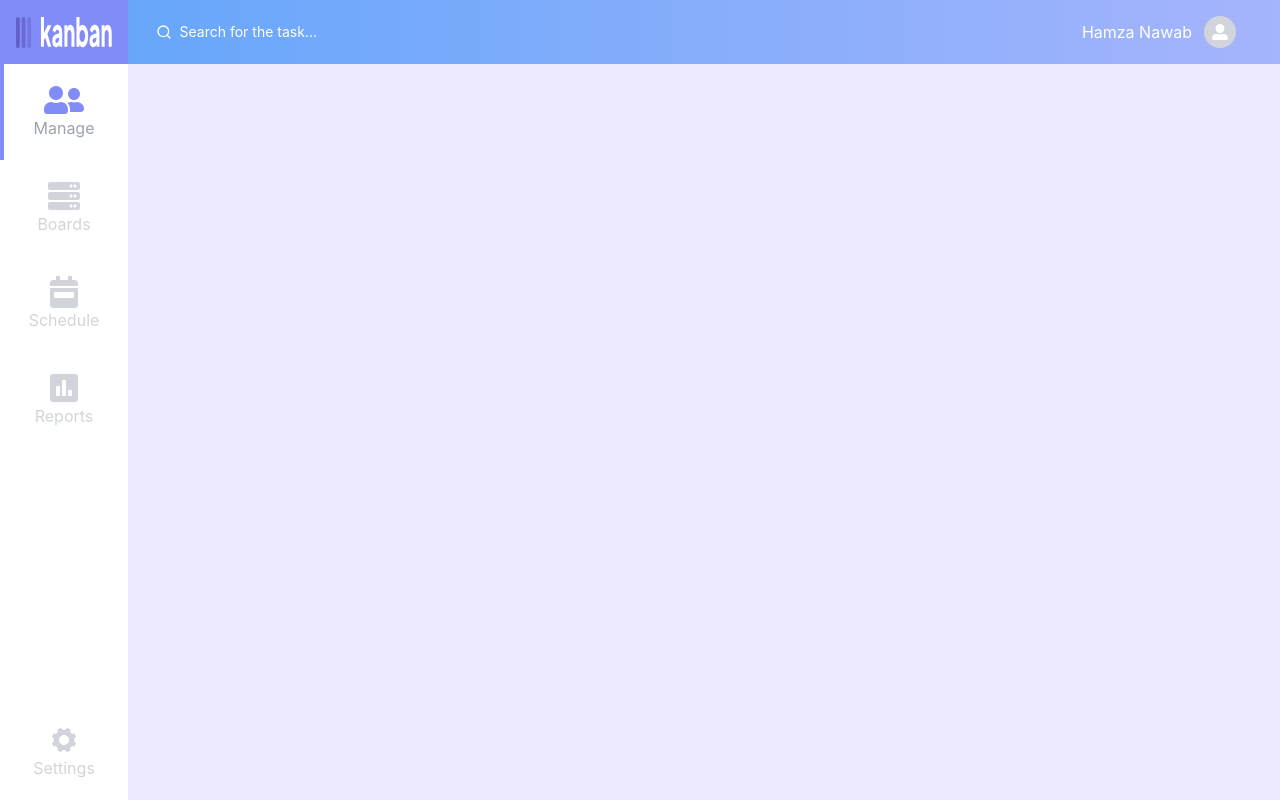
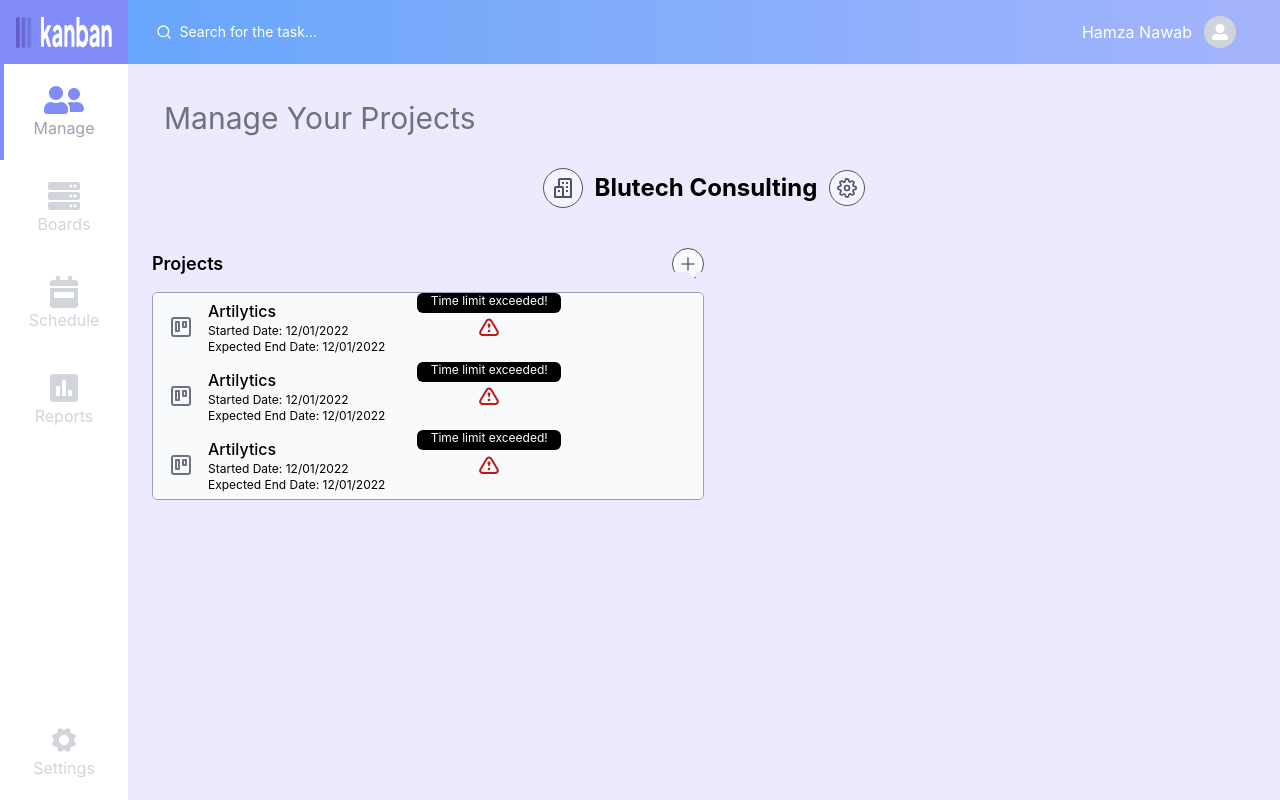
Before and after one commit to blazenn2/Task-Management-App, a React (Create React App) app: page /manage in a window 1280 px wide. Built offline with nearby package versions, Linux system fonts and the light colour scheme.

Commit message:
Development of manage page started

```diff
--- /dev/null
+++ b/src/components/circular-icon-button/index.jsx
@@ -0,0 +1,15 @@
+import React from 'react';
+// import * as Icons from 'react-icons/fi';
+
+const CircularButton = (props) => {
+
+    return (
+        <div>
+            <button className={`${props.className} w-8 h-8 bg-gray-50 border border-gray-600 hover:border-slate-500 hover:bg-slate-500 group rounded-full flex items-center justify-center transition-all duration-100 message-clip`}>
+                {props.icon}
+            </button>
+        </div>
+    )
+}
+
+export default CircularButton
--- /dev/null
+++ b/src/components/manage-components/project-card/index.jsx
@@ -0,0 +1,29 @@
+import { FiInfo, FiSettings, FiTrello } from "react-icons/fi";
+import { TiWarningOutline } from "react-icons/ti";
+
+const Card = () => {
+    return (
+        <div className='w-full flex h-1/3 hover:bg-slate-500 group transition-all duration-75'>
+            <div className='h-full w-[10%] flex items-center justify-center'>
+                <button className="w-10 h-10 rounded-full bg-gray-50 flex items-center justify-center"><FiTrello className='scale-150 text-gray-500' /></button>
+            </div>
+            <div className='h-full flex flex-col items-start justify-center'>
+                <h3 className='font-medium group-hover:text-white'>Artilytics</h3>
+                <p className="text-xs group-hover:text-white">Started Date: 12/01/2022</p>
+                <p className="text-xs group-hover:text-white">Expected End Date: 12/01/2022</p>
+            </div>
+            <div className="h-full grow flex items-center justify-center relative">
+                <div className="w-10 h-10 rounded-full bg-gray-50 flex items-center justify-center"><TiWarningOutline className="scale-150 text-red-700" /></div>
+                <div className="absolute w-36 h-5 bg-black top-0 rounded-md text-white text-xs text-center">Time limit exceeded!</div>
+            </div>
+            <div className="h-full w-[10%] flex items-center justify-center">
+                <button><FiSettings className="scale-150 text-gray-50" /></button>
+            </div>
+            <div className="h-full w-[10%] flex items-center justify-center">
+                <button><FiInfo className="scale-150 text-gray-50" /></button>
+            </div>
+        </div>
+    )
+}
+
+export default Card
--- a/src/index.css
+++ b/src/index.css
@@ -34,3 +34,7 @@ code {
 	background-color: #bbc2c4;
   border-radius: 10px;
 }
+
+.message-clip {
+  clip-path: polygon(0% 0%, 100% 0%, 100% 75%, 75% 75%, 75% 100%, 50% 75%, 0% 75%);
+}
--- a/src/pages/Manage.js
+++ b/src/pages/Manage.js
@@ -1,12 +1,47 @@
 import React from 'react'
 import { motion, AnimatePresence } from "framer-motion"
+import { BiBuildings } from "react-icons/bi";
+import { FiPlus, FiSettings } from "react-icons/fi";
+// import useBoardData from "../custom hooks/useBoardData";
+import Card from '../components/manage-components/project-card';
+import CircularButton from '../components/circular-icon-button';
+
 
 const Manage = () => {
-
+    // const [boardData, setBoardData] = useBoardData();
+    // console.log(boardData);
     return (
         <AnimatePresence>
-            <motion.div initial={{ opacity: 0 }} animate={{ opacity: 1 }} exit={{ opacity: 0 }} className="absolute right-0 w-[90%] h-full py-3 px-6 bg-violet-100">
+            <motion.div initial={{ opacity: 0 }} animate={{ opacity: 1 }} exit={{ opacity: 0 }} className="absolute bottom-0 right-0 flex grow flex-col items-end md:w-[90%] w-10/12 h-screen pt-20 px-6 bg-violet-100 overflow-y-auto">
+                <div className="w-full py-5 mb-3 text-3xl text-gray-500 px-3">Manage Your Projects</div>
+                <div className='w-full flex items-center justify-center space-x-3 pb-10'>
+                    <button className='w-10 h-10 flex items-center justify-center border border-gray-600 rounded-full bg-violet-50'>
+                        <BiBuildings className='scale-150 text-gray-600' />
+                    </button>
+                    <h1 className='font-bold text-2xl'>Blutech Consulting</h1>
+                    <button className='w-9 h-9 flex items-center justify-center border border-gray-600 rounded-full bg-violet-50'>
+                        <FiSettings className='scale-125 text-gray-600' />
+                    </button>
+                </div>
+                <div className='w-full grow flex'>
+                    <div className='h-full w-1/2'>
+                        <div className='w-full flex flex-col justify-start space-y-3'>
+                            <div className='flex items-center justify-between'>
+                                <h2 className='text-lg font-semibold'>Projects</h2>
+                                <CircularButton icon={<FiPlus className='scale-125 text-gray-500 group-hover:text-gray-50' />} />
+                            </div>
+                            <div className='border border-slate-400 w-full h-52 rounded-md bg-gray-50 overflow-y-auto'>
+                                <Card />
+                                <Card />
+                                <Card />
+                                <Card />
+                            </div>
+                        </div>
+                    </div>
+                    <div>
 
+                    </div>
+                </div>
             </motion.div>
         </AnimatePresence>
     )
```
